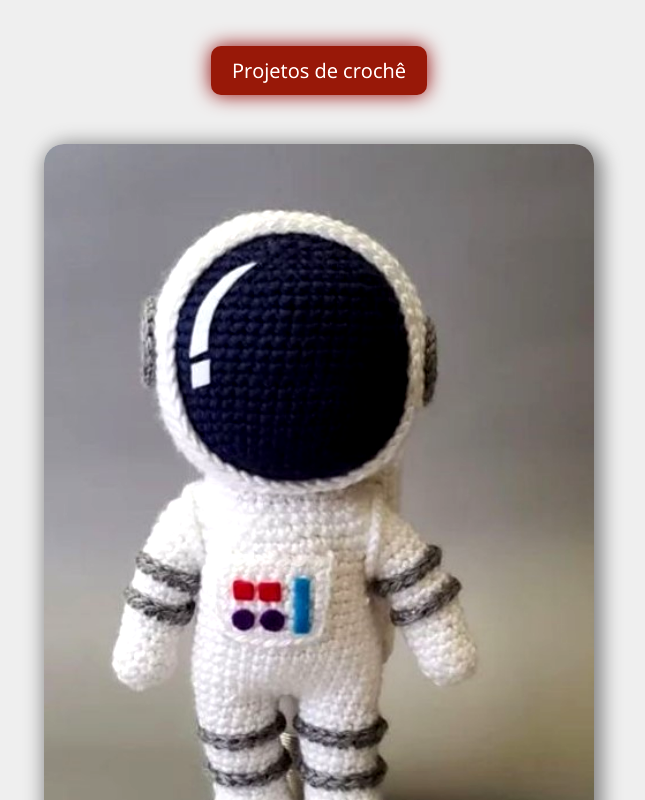
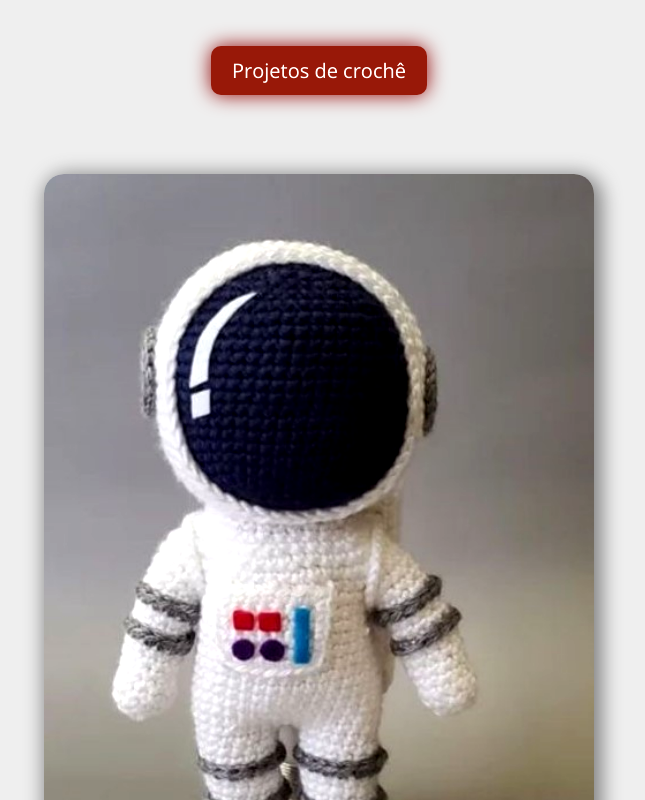
Before and after one commit to Rn77M/MVM, a JavaScript app: page / in a window 1280 px wide. Shown: the part 440-1240 px from the top of the page, without its empty margins (321-966 px from the left). Built offline with nearby package versions, Linux system fonts and the light colour scheme; the HTML template or start-up script is replaced by a standard one.

Commit message:
Update Home.module.css

```diff
--- a/src/components/pages/Home.module.css
+++ b/src/components/pages/Home.module.css
@@ -76,7 +76,7 @@
 }
 
 .home_container a {
-    margin-bottom: 1.5em;
+    margin-bottom: 3em;
 }
 .project{
     background: #8a1607;
@@ -87,7 +87,6 @@
     user-select: none;
     border: 1px solid transparent;
     border-radius: 10px;
-    margin-bottom: 3em;
     font-size: 20px;
     cursor: pointer;
     filter: drop-shadow(0 0 10px #850404) brightness(1.1);
```
